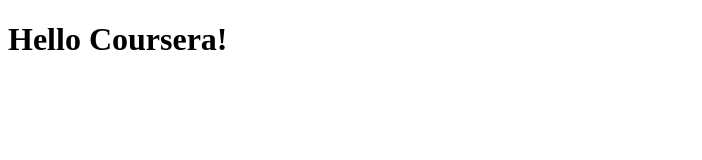
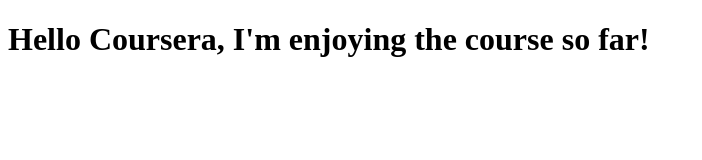
Before and after one commit to alexsmith11800/coursera-test, a plain HTML site: page site/index.html in a window 1280 px wide. Shown: the whole page, without its empty margins (0-702 px from the left). Drawn offline with Linux system fonts and the light colour scheme.

Commit message:
Enjoying the course

```diff
--- a/site/index.html
+++ b/site/index.html
@@ -4,7 +4,7 @@
 	<title>Hello Coursera!</title>
 </head>
 <body>
-<h1>Hello Coursera!</h1>
+<h1>Hello Coursera, I'm enjoying the course so far!</h1>
 
 </body>
 </html>
```
